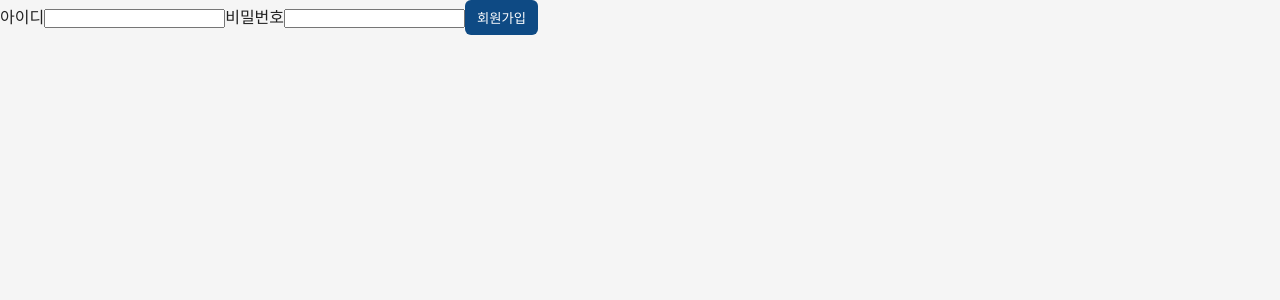
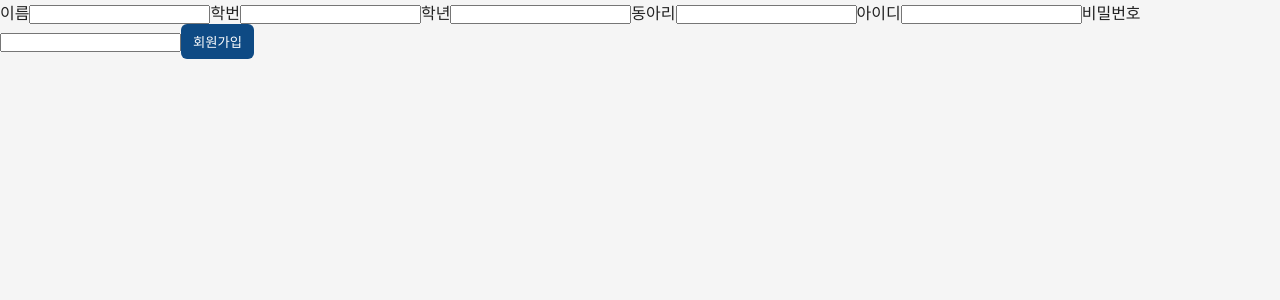
Before and after one commit to cptmaktmxj/board, a React app in the folder frontend/: page /register in a window 1280 px wide. Shown: the top 300 px of the page. Built offline with nearby package versions, Linux system fonts and the light colour scheme; the HTML template or start-up script is replaced by a standard one.

Commit message:
이미지 빌드 방법 바꿈

```diff
--- a/frontend/src/components/temp.jsx
+++ b/frontend/src/components/temp.jsx
@@ -1,5 +1,6 @@
 import { Link } from "react-router-dom";
-
+import logo from "../data/logo.jpg";
+import defaultProfileImage from "../data/default_profile.png";
 
 export function SetCookieButton({allowCookie,blockCookie}){
     return (
@@ -39,9 +40,16 @@ export function RegisterForm({onSubmit}){
         <div>
             <div className="register-form">
                 <form onSubmit={onSubmit}>
+                    <label htmlFor="id">이름</label>
+                    <input type="text" name="name" required/>
+                    <label htmlFor="id">학번</label>
+                    <input type="text" name="studentId" required/>
+                    <label htmlFor="id">학년</label>
+                    <input type="text" name="grade" required/>
+                    <label htmlFor="id">동아리</label>
+                    <input type="text" name="club" required/>
                     <label htmlFor="id">아이디</label>
                     <input type="text" name="id" required/>
-
                     <label htmlFor="pw">비밀번호</label>
                     <input type="password" name="pw" required/>
 
@@ -54,7 +62,7 @@ export function RegisterForm({onSubmit}){
 
 export function Logo(){
     return (
-        <img src="./data/logo.jpg"/>
+        <img src={logo} alt="logo"/>
     )
 }
 
@@ -62,7 +70,7 @@ export function SearchForm({search}){
     return (
         <div>
             <div className="profile-button">
-                <a href="/users/:user_id"><img src="./data/default_profile.png"/></a>
+                <a href="/users/:user_id"><img src={defaultProfileImage}/></a>
             </div>
             <div className="search-input">
                 <input type="text" required/>
@@ -88,7 +96,7 @@ export function BoardList(){
             </div>
 
             <div className="write-button">
-                <Link to="/boards/:board_id/write">글 작성</Link> //임의 링크명
+                <Link to="/boards/:board_id/write">글 작성</Link>
             </div>
 
             <div className="post-view-select">
```
